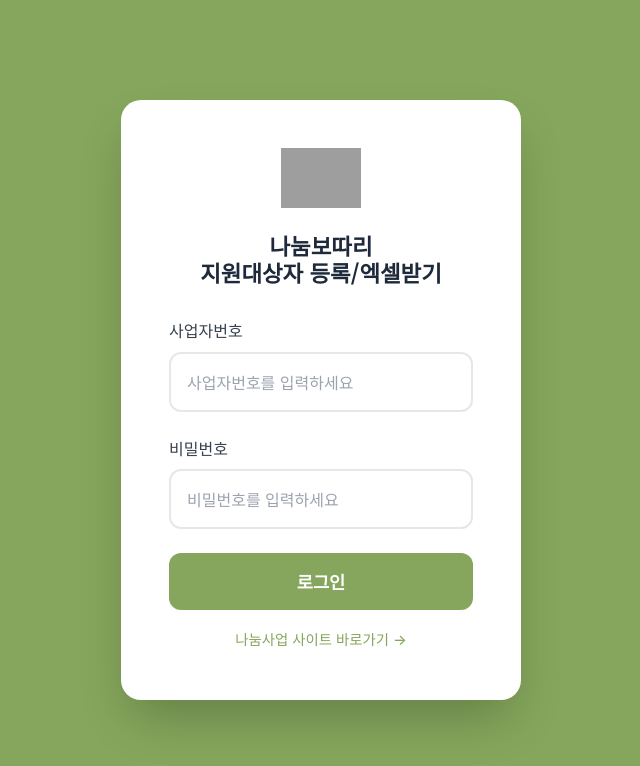
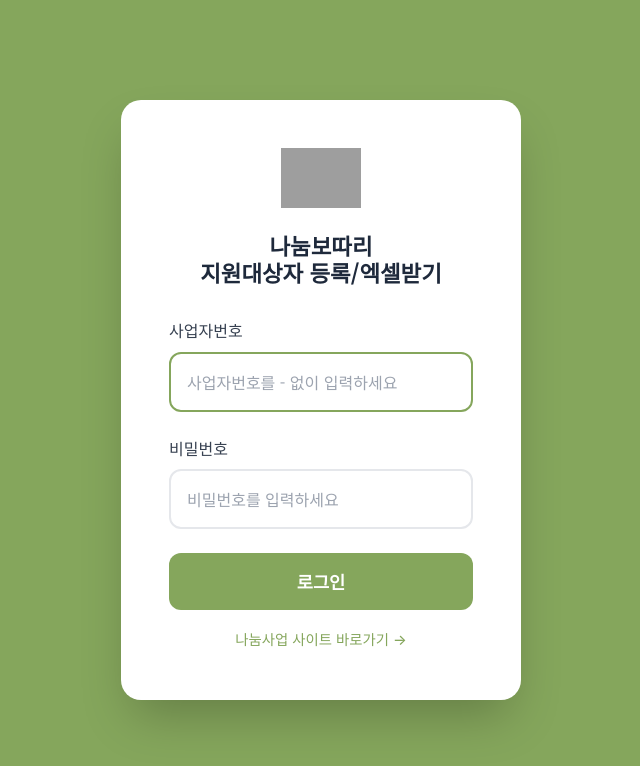
Before and after one commit to bstoreit/side-nanum-bundle, a React (Create React App) app: page / in a window 1280 px wide. Shown: the top 766 px of the page, without its empty margins (319-959 px from the left). Built offline with nearby package versions, Linux system fonts and the light colour scheme; grey boxes are pictures that could not be loaded.

Commit message:
로그인 페이지 개선: 사업자번호 필드 자동 포커스 및 placeholder 텍스트 수정

```diff
--- a/src/components/LoginPage.js
+++ b/src/components/LoginPage.js
@@ -1,4 +1,4 @@
-import React, { useState } from 'react';
+import React, { useState, useRef, useEffect } from 'react';
 import styled from 'styled-components';
 import { authAPI } from '../services/api';
 
@@ -193,6 +193,14 @@ const LoginPage = ({ onLogin }) => {
   const [error, setError] = useState('');
   const [fieldErrors, setFieldErrors] = useState({});
   const [isLoading, setIsLoading] = useState(false);
+  const businessNumberRef = useRef(null);
+
+  // 컴포넌트 마운트 시 사업자번호 필드에 자동 포커스
+  useEffect(() => {
+    if (businessNumberRef.current) {
+      businessNumberRef.current.focus();
+    }
+  }, []);
 
   const validateField = (name, value) => {
     let errorMessage = '';
@@ -291,9 +299,10 @@ const LoginPage = ({ onLogin }) => {
           <FormGroup>
             <Label htmlFor="businessNumber">사업자번호</Label>
             <Input
+              ref={businessNumberRef}
               id="businessNumber"
               type="text"
-              placeholder="사업자번호를 입력하세요"
+              placeholder="사업자번호를 - 없이 입력하세요"
               value={businessNumber}
               onChange={(e) => handleInputChange('businessNumber', e.target.value)}
               className={fieldErrors.businessNumber ? 'error' : ''}
```
